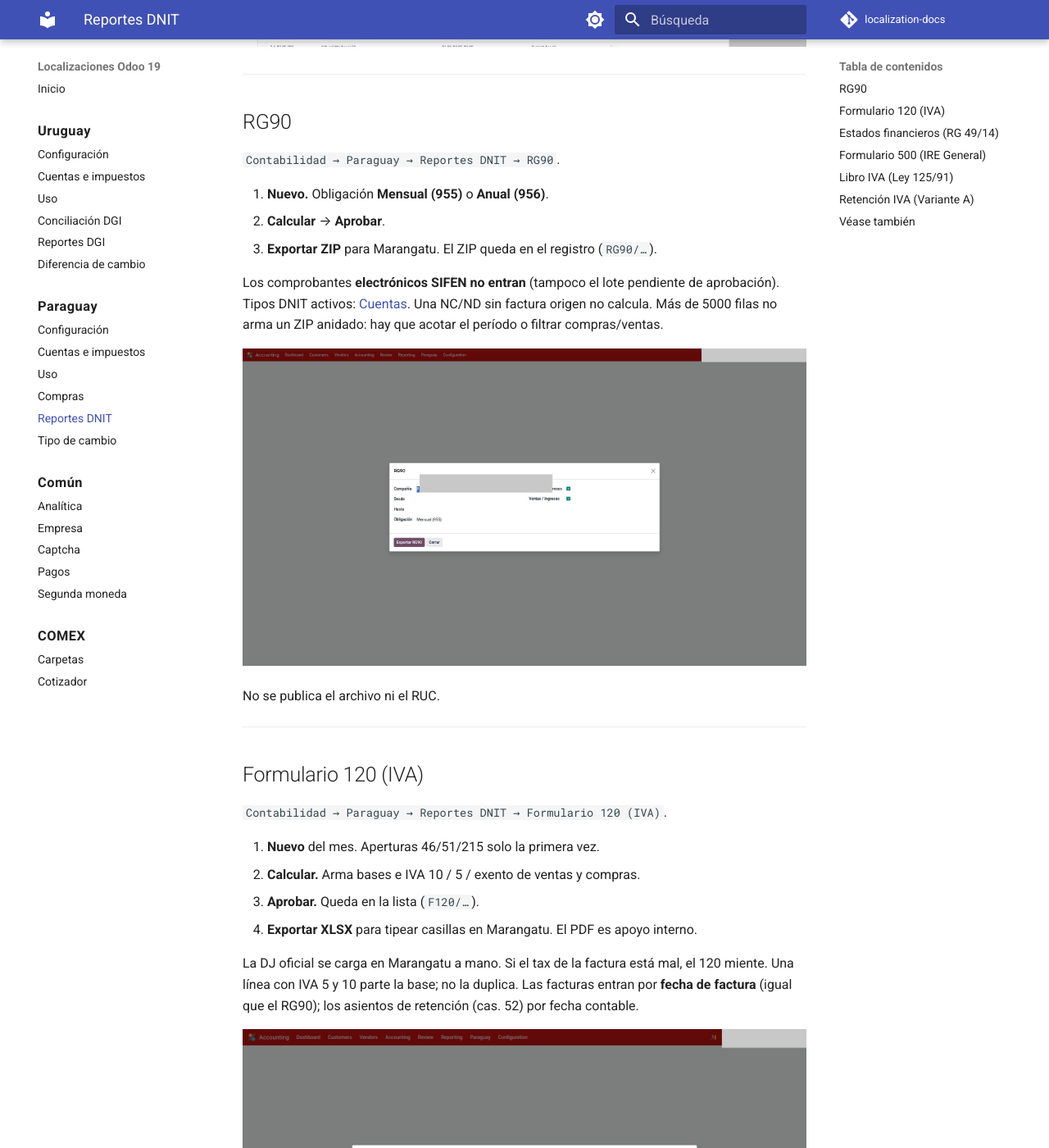
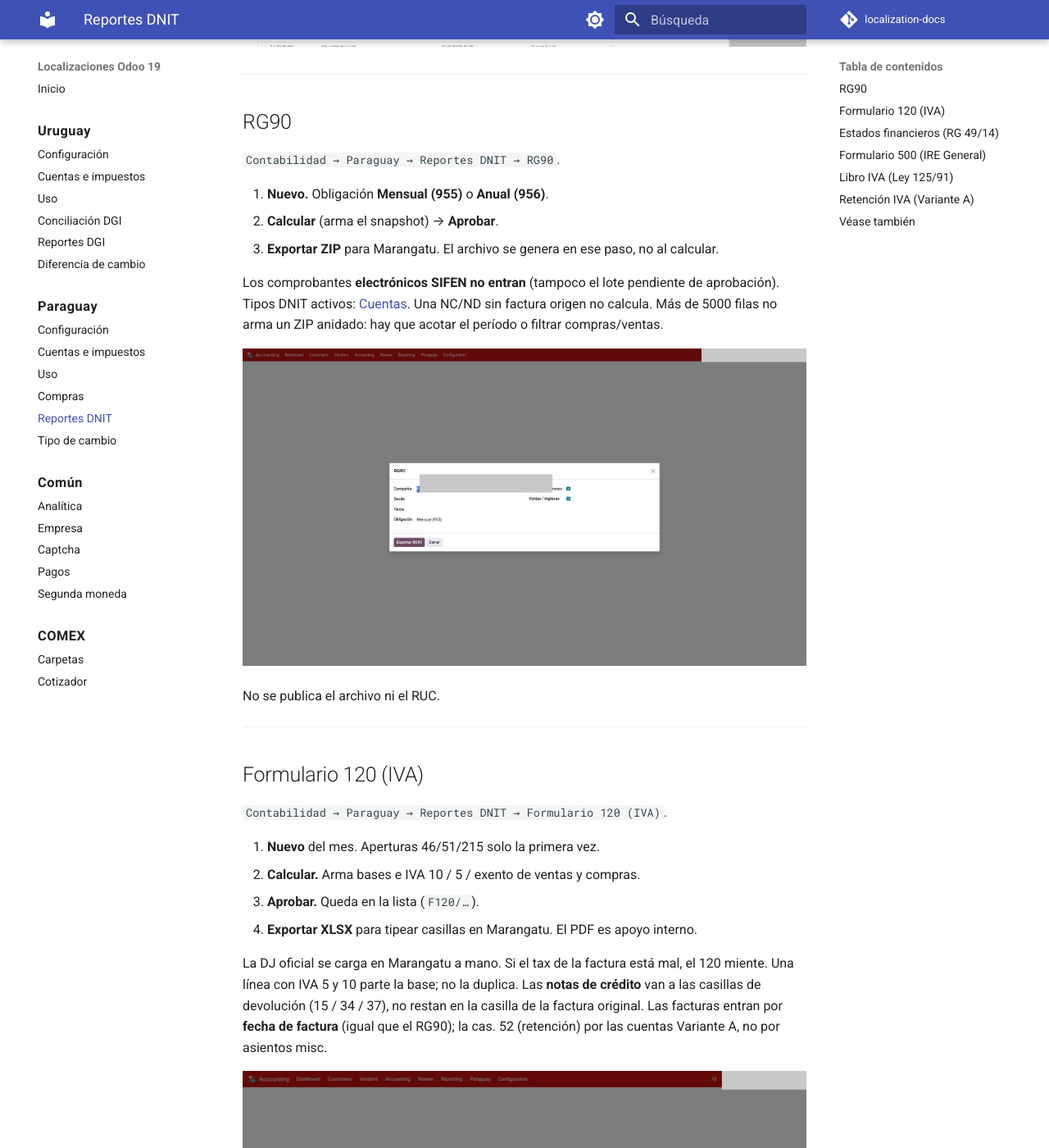
Before and after one commit to Pabloolano/localization-docs, an MkDocs documentation site: the page built from docs/paraguay/reportes.md, in a window 1280 px wide and 1400 px high, scrolled down 432 px. Shown: the whole window at 82% size. Built offline with MkDocs 1.6.1 and Material for MkDocs 9.7.7, drawn with Linux system fonts in a browser that asks for light colours; comment, search, counter and statistics services are not loaded.

Commit message:
docs(py): RG90 ZIP on export and Form 120 invoice-only boxes
Calcular no longer builds the Marangatu ZIP. Form 120 NC go to adjustment boxes; cas. 52 uses Variante A accounts, not misc journals.

Co-authored-by: Cursor <cursoragent@cursor.com>

```diff
--- a/docs/paraguay/reportes.md
+++ b/docs/paraguay/reportes.md
@@ -15,8 +15,8 @@ Libro IVA) y **Retención IVA (Variante A)**.
 `Contabilidad → Paraguay → Reportes DNIT → RG90`.
 
 1. **Nuevo.** Obligación **Mensual (955)** o **Anual (956)**.
-2. **Calcular** → **Aprobar**.
-3. **Exportar ZIP** para Marangatu. El ZIP queda en el registro (`RG90/…`).
+2. **Calcular** (arma el snapshot) → **Aprobar**.
+3. **Exportar ZIP** para Marangatu. El archivo se genera en ese paso, no al calcular.
 
 Los comprobantes **electrónicos SIFEN no entran** (tampoco el lote
 pendiente de aprobación). Tipos DNIT activos: [Cuentas](cuentas.md).
@@ -40,8 +40,10 @@ No se publica el archivo ni el RUC.
 
 La DJ oficial se carga en Marangatu a mano. Si el tax de la factura está mal, el 120 miente.
 Una línea con IVA 5 y 10 parte la base; no la duplica.
-Las facturas entran por **fecha de factura** (igual que el RG90); los asientos
-de retención (cas. 52) por fecha contable.
+Las **notas de crédito** van a las casillas de devolución (15 / 34 / 37), no restan
+en la casilla de la factura original.
+Las facturas entran por **fecha de factura** (igual que el RG90); la cas. 52
+(retención) por las cuentas Variante A, no por asientos misc.
 
 ![Formulario 120](img/odoo-form120.jpg)
 
```
